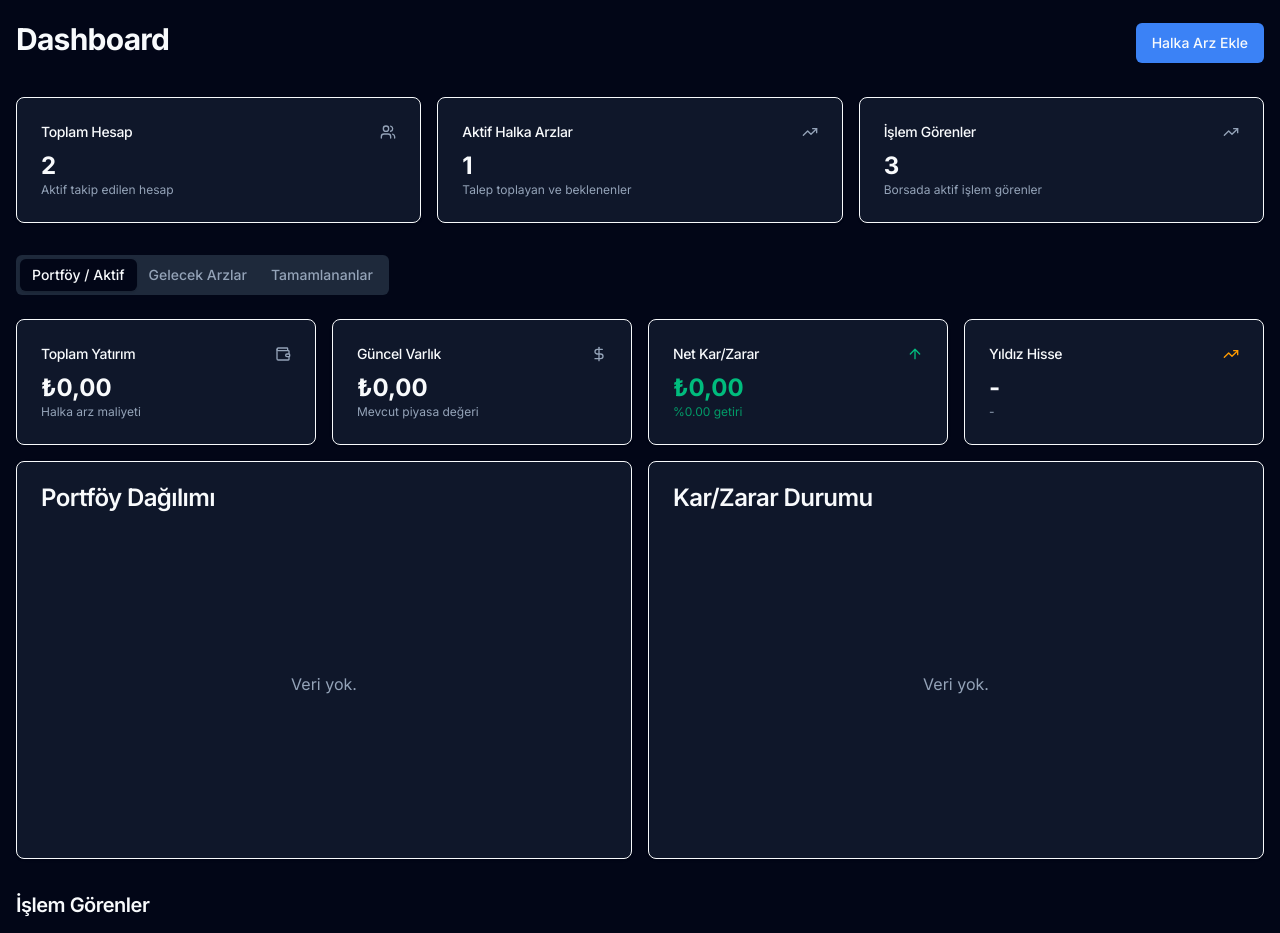
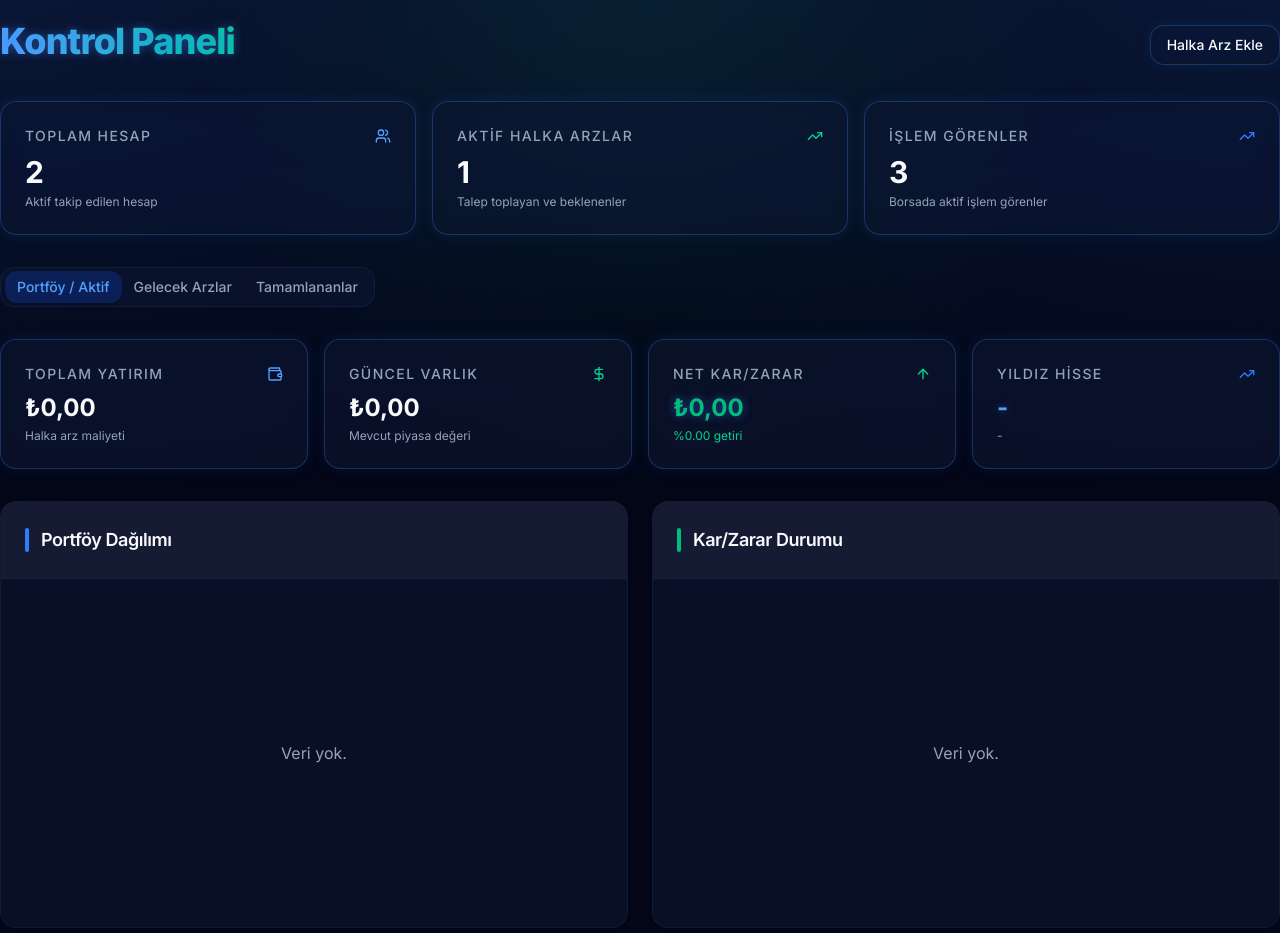
Before and after one commit to IHuseyinACAN/ipo-tracker, a Next.js app: page / in a window 1280 px wide. Shown: the part 60-993 px from the top of the page. Built offline with nearby package versions, Linux system fonts and the light colour scheme.

Commit message:
Design: Futuristic UI makeover with glassmorphism, neon glows, and smooth animations

```diff
--- a/app/globals.css
+++ b/app/globals.css
@@ -4,32 +4,26 @@
 
 :root {
   --background: #020617;
-  /* Slate 950 */
   --foreground: #f8fafc;
-  /* Slate 50 */
-  --card: #0f172a;
-  /* Slate 900 */
+  --card: rgba(15, 23, 42, 0.6);
+  /* Translucent for glassmorphism */
   --card-foreground: #f8fafc;
   --popover: #0f172a;
   --popover-foreground: #f8fafc;
   --primary: #3b82f6;
-  /* Blue 500 - Professional */
   --primary-foreground: #f8fafc;
-  --secondary: #1e293b;
-  /* Slate 800 */
+  --secondary: rgba(30, 41, 59, 0.5);
   --secondary-foreground: #f8fafc;
   --muted: #1e293b;
   --muted-foreground: #94a3b8;
-  /* Slate 400 */
-  --accent: #1e293b;
+  --accent: #3b82f6;
   --accent-foreground: #f8fafc;
   --destructive: #ef4444;
-  /* Red 500 */
   --destructive-foreground: #f8fafc;
-  --border: #1e293b;
-  --input: #1e293b;
+  --border: rgba(59, 130, 246, 0.2);
+  --input: rgba(30, 41, 59, 0.5);
   --ring: #3b82f6;
-  --radius: 0.5rem;
+  --radius: 1rem;
 }
 
 @theme inline {
@@ -52,25 +46,64 @@
   --color-border: var(--border);
   --color-input: var(--input);
   --color-ring: var(--ring);
-  --radius-sm: calc(var(--radius) - 2px);
+  --radius-sm: calc(var(--radius) - 4px);
   --radius-md: calc(var(--radius) - 2px);
   --radius-lg: var(--radius);
   --container-center: true;
-  /* Tailwind 4 container center */
 }
 
-/* Custom container utility if needed, but Tailwind 'container' class usually handles it with mx-auto if configured or added */
-.container {
-  margin-left: auto;
-  margin-right: auto;
-  max-width: 1280px;
-  /* Optional max-width */
-  padding-left: 1rem;
-  padding-right: 1rem;
+.glass {
+  background: rgba(15, 23, 42, 0.6);
+  backdrop-filter: blur(12px) saturate(180%);
+  -webkit-backdrop-filter: blur(12px) saturate(180%);
+  border: 1px solid rgba(59, 130, 246, 0.1);
+}
+
+.neon-border {
+  border: 1px solid rgba(59, 130, 246, 0.3);
+  box-shadow: 0 0 15px rgba(59, 130, 246, 0.1);
+}
+
+.neon-text {
+  text-shadow: 0 0 10px rgba(59, 130, 246, 0.5);
+}
+
+.mesh-background {
+  position: fixed;
+  top: 0;
+  left: 0;
+  width: 100%;
+  height: 100%;
+  z-index: -1;
+  background-color: #020617;
+  background-image:
+    radial-gradient(at 0% 0%, rgba(59, 130, 246, 0.15) 0, transparent 50%),
+    radial-gradient(at 50% 0%, rgba(16, 185, 129, 0.1) 0, transparent 50%),
+    radial-gradient(at 100% 0%, rgba(59, 130, 246, 0.15) 0, transparent 50%);
+  overflow: hidden;
 }
 
 body {
   background: var(--background);
   color: var(--foreground);
-  font-family: Arial, Helvetica, sans-serif;
+  font-family: 'Inter', sans-serif;
+  min-height: 100vh;
 }
+
+/* Custom Scrollbar for Futuristic Look */
+::-webkit-scrollbar {
+  width: 8px;
+}
+
+::-webkit-scrollbar-track {
+  background: rgba(15, 23, 42, 1);
+}
+
+::-webkit-scrollbar-thumb {
+  background: rgba(59, 130, 246, 0.3);
+  border-radius: 10px;
+}
+
+::-webkit-scrollbar-thumb:hover {
+  background: rgba(59, 130, 246, 0.5);
+}
--- a/app/layout.tsx
+++ b/app/layout.tsx
@@ -22,10 +22,11 @@ export default function RootLayout({
         <link rel="manifest" href="/manifest.json" />
       </head>
       <body className={inter.className}>
+        <div className="mesh-background" />
         <ClientInitializer />
         <div className="relative flex min-h-screen flex-col">
           <Navbar />
-          <main className="flex-1 container mx-auto py-6">{children}</main>
+          <main className="flex-1 container mx-auto py-6 relative z-10">{children}</main>
         </div>
       </body>
     </html>
--- a/app/page.tsx
+++ b/app/page.tsx
@@ -7,44 +7,53 @@ import { useStore } from '@/store/useStore'
 import { Users, TrendingUp, Calendar } from 'lucide-react'
 import Link from 'next/link'
 import { PortfolioDistribution } from '@/components/charts/PortfolioDistribution'
-import { AccountPerformance } from '@/components/charts/AccountPerformance'
 import { ProfitChart } from '@/components/charts/ProfitChart'
 import { PortfolioSummary } from '@/components/dashboard/PortfolioSummary'
 import { IPOCard } from '@/components/ipo/IPOCard'
 import { Tabs, TabsContent, TabsList, TabsTrigger } from "@/components/ui/tabs"
+import { motion } from 'framer-motion'
+import { IPO, Allocation } from '@/types'
 
-// Basic Badge component since I missed creating it earlier
-function SimpleBadge({ children, className }: { children: React.ReactNode, className?: string }) {
-  return <span className={`inline-flex items-center rounded-full border px-2.5 py-0.5 text-xs font-semibold transition-colors focus:outline-none focus:ring-2 focus:ring-ring focus:ring-offset-2 ${className}`}>{children}</span>
+const container = {
+  hidden: { opacity: 0 },
+  show: {
+    opacity: 1,
+    transition: {
+      staggerChildren: 0.1
+    }
+  }
 }
 
+const item = {
+  hidden: { y: 20, opacity: 0 },
+  show: { y: 0, opacity: 1 }
+}
 
 export default function Home() {
-  const { accounts, ipos, allocations } = useStore() // allocations eklendi
+  const { accounts, ipos, allocations } = useStore()
 
-  const activeIPOs = ipos.filter((ipo) => ipo.status === 'open' || ipo.status === 'upcoming')
-  const openIPOs = ipos.filter((ipo) => ipo.status === 'open')
+  const activeIPOs = ipos.filter((ipo: IPO) => ipo.status === 'open' || ipo.status === 'upcoming')
 
   // Chart Data Preparation
-  const portfolioData = ipos.map(ipo => {
+  const portfolioData = ipos.map((ipo: IPO) => {
     // Sadece 'open' veya 'trading' olanları portföy dağılımında göster
     if (ipo.status === 'closed') return { name: ipo.code, value: 0 }
 
     const totalAllocated = allocations
-      .filter(a => a.ipoId === ipo.id)
-      .reduce((sum, a) => sum + a.allocatedLot, 0)
+      .filter((a: Allocation) => a.ipoId === ipo.id)
+      .reduce((sum: number, a: Allocation) => sum + a.allocatedLot, 0)
 
     return {
       name: ipo.code,
       value: totalAllocated * ipo.price
     }
-  }).filter(item => item.value > 0)
+  }).filter((item: any) => item.value > 0)
 
   // Profit Data Calculation
-  const profitData = ipos.map(ipo => {
+  const profitData = ipos.map((ipo: IPO) => {
     const totalAllocated = allocations
-      .filter(a => a.ipoId === ipo.id)
-      .reduce((sum, a) => sum + a.allocatedLot, 0)
+      .filter((a: Allocation) => a.ipoId === ipo.id)
+      .reduce((sum: number, a: Allocation) => sum + a.allocatedLot, 0)
 
     const cost = totalAllocated * (ipo.initialPrice || ipo.price)
     const currentVal = totalAllocated * (ipo.sellPrice || ipo.price)
@@ -56,131 +65,164 @@ export default function Home() {
       profit: profit,
       percent: percent
     }
-  }).filter(item => item.profit !== 0)
+  }).filter((item: any) => item.profit !== 0)
 
 
   return (
-    <div className="space-y-8">
-      <div className="flex items-center justify-between space-y-2">
-        <h2 className="text-3xl font-bold tracking-tight">Dashboard</h2>
+    <motion.div
+      variants={container}
+      initial="hidden"
+      animate="show"
+      className="space-y-8"
+    >
+      <motion.div variants={item} className="flex items-center justify-between space-y-2">
+        <h2 className="text-4xl font-extrabold tracking-tight neon-text bg-clip-text text-transparent bg-gradient-to-r from-blue-400 to-emerald-400">
+          Kontrol Paneli
+        </h2>
         <div className="flex items-center space-x-2">
           <Link href="/admin">
-            <Button>Halka Arz Ekle</Button>
+            <Button className="glass border-primary/30 hover:bg-primary/20 neon-border">Halka Arz Ekle</Button>
           </Link>
         </div>
-      </div>
+      </motion.div>
 
-      <div className="grid gap-4 md:grid-cols-2 lg:grid-cols-3">
-        <Card>
+      <motion.div variants={item} className="grid gap-4 md:grid-cols-2 lg:grid-cols-3">
+        <Card className="glass neon-border border-none">
           <CardHeader className="flex flex-row items-center justify-between space-y-0 pb-2">
-            <CardTitle className="text-sm font-medium">
+            <CardTitle className="text-sm font-medium uppercase tracking-widest text-muted-foreground">
               Toplam Hesap
             </CardTitle>
-            <Users className="h-4 w-4 text-muted-foreground" />
+            <Users className="h-4 w-4 text-blue-400" />
           </CardHeader>
           <CardContent>
-            <div className="text-2xl font-bold">{accounts.length}</div>
-            <p className="text-xs text-muted-foreground">
+            <div className="text-3xl font-bold">{accounts.length}</div>
+            <p className="text-xs text-muted-foreground mt-1">
               Aktif takip edilen hesap
             </p>
           </CardContent>
         </Card>
-        <Card>
+        <Card className="glass neon-border border-none">
           <CardHeader className="flex flex-row items-center justify-between space-y-0 pb-2">
-            <CardTitle className="text-sm font-medium">
+            <CardTitle className="text-sm font-medium uppercase tracking-widest text-muted-foreground">
               Aktif Halka Arzlar
             </CardTitle>
-            <TrendingUp className="h-4 w-4 text-muted-foreground" />
+            <TrendingUp className="h-4 w-4 text-emerald-400" />
           </CardHeader>
           <CardContent>
-            <div className="text-2xl font-bold">{activeIPOs.length}</div>
-            <p className="text-xs text-muted-foreground">
+            <div className="text-3xl font-bold">{activeIPOs.length}</div>
+            <p className="text-xs text-muted-foreground mt-1">
               Talep toplayan ve beklenenler
             </p>
           </CardContent>
         </Card>
-        <Card>
+        <Card className="glass neon-border border-none">
           <CardHeader className="flex flex-row items-center justify-between space-y-0 pb-2">
-            <CardTitle className="text-sm font-medium">
+            <CardTitle className="text-sm font-medium uppercase tracking-widest text-muted-foreground">
               İşlem Görenler
             </CardTitle>
-            <TrendingUp className="h-4 w-4 text-muted-foreground" />
+            <TrendingUp className="h-4 w-4 text-blue-500" />
           </CardHeader>
           <CardContent>
-            <div className="text-2xl font-bold">{ipos.filter(i => i.status === 'trading').length}</div>
-            <p className="text-xs text-muted-foreground">
+            <div className="text-3xl font-bold">{ipos.filter((i: IPO) => i.status === 'trading').length}</div>
+            <p className="text-xs text-muted-foreground mt-1">
               Borsada aktif işlem görenler
             </p>
           </CardContent>
         </Card>
-      </div>
+      </motion.div>
 
-      <Tabs defaultValue="active" className="space-y-4">
-        <TabsList>
-          <TabsTrigger value="active">Portföy / Aktif</TabsTrigger>
-          <TabsTrigger value="upcoming">Gelecek Arzlar</TabsTrigger>
-          <TabsTrigger value="closed">Tamamlananlar</TabsTrigger>
+      <Tabs defaultValue="active" className="space-y-6">
+        <TabsList className="bg-slate-900/50 border border-border/50 p-1 glass">
+          <TabsTrigger value="active" className="data-[state=active]:bg-blue-600/20 data-[state=active]:text-blue-400">Portföy / Aktif</TabsTrigger>
+          <TabsTrigger value="upcoming" className="data-[state=active]:bg-emerald-600/20 data-[state=active]:text-emerald-400">Gelecek Arzlar</TabsTrigger>
+          <TabsTrigger value="closed" className="data-[state=active]:bg-slate-600/20">Tamamlananlar</TabsTrigger>
         </TabsList>
 
-        <TabsContent value="active" className="space-y-4">
-          {/* KPI Cards */}
+        <TabsContent value="active" className="space-y-8">
+          <motion.div variants={item}>
             <PortfolioSummary />
+          </motion.div>
 
-          {/* Charts Section */}
-          <div className="grid gap-4 md:grid-cols-2">
-            <Card>
-              <CardHeader>
-                <CardTitle>Portföy Dağılımı</CardTitle>
+          <motion.div variants={item} className="grid gap-6 md:grid-cols-2">
+            <Card className="glass border-none overflow-hidden">
+              <CardHeader className="border-b border-border/30 bg-white/5">
+                <CardTitle className="text-lg font-semibold flex items-center">
+                  <div className="w-1 h-6 bg-blue-500 mr-3 rounded-full" />
+                  Portföy Dağılımı
+                </CardTitle>
               </CardHeader>
-              <CardContent>
+              <CardContent className="pt-6">
                 <PortfolioDistribution data={portfolioData} />
               </CardContent>
             </Card>
-            <Card>
-              <CardHeader>
-                <CardTitle>Kar/Zarar Durumu</CardTitle>
+            <Card className="glass border-none overflow-hidden">
+              <CardHeader className="border-b border-border/30 bg-white/5">
+                <CardTitle className="text-lg font-semibold flex items-center">
+                  <div className="w-1 h-6 bg-emerald-500 mr-3 rounded-full" />
+                  Kar/Zarar Durumu
+                </CardTitle>
               </CardHeader>
-              <CardContent>
+              <CardContent className="pt-6">
                 <ProfitChart data={profitData} />
               </CardContent>
             </Card>
-          </div>
+          </motion.div>
 
-          <h3 className="text-xl font-semibold tracking-tight mt-8">İşlem Görenler</h3>
-          <div className="grid gap-4 sm:grid-cols-2 lg:grid-cols-3">
-            {ipos.filter(i => i.status === 'trading' || i.status === 'open').map(ipo => (
-              <IPOCard key={ipo.id} ipo={ipo} />
+          <motion.div variants={item}>
+            <h3 className="text-2xl font-bold tracking-tight mb-4 flex items-center">
+              <TrendingUp className="mr-2 text-blue-400" />
+              İşlem Görenler
+            </h3>
+            <div className="grid gap-6 sm:grid-cols-2 lg:grid-cols-3">
+              {ipos.filter((i: IPO) => i.status === 'trading' || i.status === 'open').map((ipo: IPO) => (
+                <motion.div key={ipo.id} variants={item}>
+                  <IPOCard ipo={ipo} />
+                </motion.div>
               ))}
-            {ipos.filter(i => i.status === 'trading' || i.status === 'open').length === 0 && (
-              <p className="text-muted-foreground">Aktif bir halka arz yok.</p>
+              {ipos.filter((i: IPO) => i.status === 'trading' || i.status === 'open').length === 0 && (
+                <p className="text-muted-foreground p-8 glass rounded-xl text-center col-span-full">Aktif bir halka arz yok.</p>
               )}
             </div>
+          </motion.div>
         </TabsContent>
 
         <TabsContent value="upcoming" className="space-y-4">
-          <h3 className="text-xl font-semibold tracking-tight">Yaklaşan Halka Arzlar</h3>
-          <div className="grid gap-4 sm:grid-cols-2 lg:grid-cols-3">
-            {activeIPOs.filter(i => i.status === 'upcoming').length === 0 && (
-              <p className="text-sm text-muted-foreground col-span-2">Şuan aktif bir halka arz yok.</p>
+          <motion.div variants={item}>
+            <h3 className="text-2xl font-bold tracking-tight mb-4 flex items-center">
+              <Calendar className="mr-2 text-emerald-400" />
+              Yaklaşan Halka Arzlar
+            </h3>
+            <div className="grid gap-6 sm:grid-cols-2 lg:grid-cols-3">
+              {activeIPOs.filter((i: IPO) => i.status === 'upcoming').length === 0 && (
+                <p className="text-muted-foreground p-8 glass rounded-xl text-center col-span-full">Şuan aktif bir halka arz yok.</p>
               )}
-            {activeIPOs.filter(i => i.status === 'upcoming').map((ipo) => (
-              <IPOCard key={ipo.id} ipo={ipo} />
+              {activeIPOs.filter((i: IPO) => i.status === 'upcoming').map((ipo: IPO) => (
+                <motion.div key={ipo.id} variants={item}>
+                  <IPOCard ipo={ipo} />
+                </motion.div>
               ))}
             </div>
+          </motion.div>
         </TabsContent>
 
         <TabsContent value="closed" className="space-y-4">
-          <h3 className="text-xl font-semibold tracking-tight">Tamamlanan / Arşiv</h3>
-          <div className="grid gap-4 sm:grid-cols-2 lg:grid-cols-3">
-            {ipos.filter(i => i.status === 'closed').map((ipo) => (
-              <IPOCard key={ipo.id} ipo={ipo} />
+          <motion.div variants={item}>
+            <h3 className="text-2xl font-bold tracking-tight mb-4 flex items-center text-muted-foreground">
+              Tamamlanan / Arşiv
+            </h3>
+            <div className="grid gap-6 sm:grid-cols-2 lg:grid-cols-3">
+              {ipos.filter((i: IPO) => i.status === 'closed').map((ipo: IPO) => (
+                <motion.div key={ipo.id} variants={item}>
+                  <IPOCard ipo={ipo} />
+                </motion.div>
               ))}
-            {ipos.filter(i => i.status === 'closed').length === 0 && (
-              <p className="text-sm text-muted-foreground col-span-2">Henüz tamamlanmış bir arz yok.</p>
+              {ipos.filter((i: IPO) => i.status === 'closed').length === 0 && (
+                <p className="text-muted-foreground p-8 glass rounded-xl text-center col-span-full">Henüz tamamlanmış bir arz yok.</p>
               )}
             </div>
+          </motion.div>
         </TabsContent>
       </Tabs>
-    </div>
+    </motion.div>
   )
 }
--- a/components/dashboard/PortfolioSummary.tsx
+++ b/components/dashboard/PortfolioSummary.tsx
@@ -39,60 +39,60 @@ export function PortfolioSummary() {
 
     return (
         <div className="grid gap-4 md:grid-cols-2 lg:grid-cols-4">
-            <Card>
+            <Card className="glass neon-border border-none">
                 <CardHeader className="flex flex-row items-center justify-between space-y-0 pb-2">
-                    <CardTitle className="text-sm font-medium">
+                    <CardTitle className="text-sm font-medium uppercase tracking-widest text-muted-foreground">
                         Toplam Yatırım
                     </CardTitle>
-                    <Wallet className="h-4 w-4 text-muted-foreground" />
+                    <Wallet className="h-4 w-4 text-blue-400" />
                 </CardHeader>
                 <CardContent>
                     <div className="text-2xl font-bold">{totalInvestment.toLocaleString('tr-TR', { style: 'currency', currency: 'TRY' })}</div>
-                    <p className="text-xs text-muted-foreground">
+                    <p className="text-xs text-muted-foreground mt-1">
                         Halka arz maliyeti
                     </p>
                 </CardContent>
             </Card>
-            <Card>
+            <Card className="glass neon-border border-none">
                 <CardHeader className="flex flex-row items-center justify-between space-y-0 pb-2">
-                    <CardTitle className="text-sm font-medium">
+                    <CardTitle className="text-sm font-medium uppercase tracking-widest text-muted-foreground">
                         Güncel Varlık
                     </CardTitle>
-                    <DollarSign className="h-4 w-4 text-muted-foreground" />
+                    <DollarSign className="h-4 w-4 text-emerald-400" />
                 </CardHeader>
                 <CardContent>
                     <div className="text-2xl font-bold">{currentValue.toLocaleString('tr-TR', { style: 'currency', currency: 'TRY' })}</div>
-                    <p className="text-xs text-muted-foreground">
+                    <p className="text-xs text-muted-foreground mt-1">
                         Mevcut piyasa değeri
                     </p>
                 </CardContent>
             </Card>
-            <Card>
+            <Card className="glass neon-border border-none">
                 <CardHeader className="flex flex-row items-center justify-between space-y-0 pb-2">
-                    <CardTitle className="text-sm font-medium">
+                    <CardTitle className="text-sm font-medium uppercase tracking-widest text-muted-foreground">
                         Net Kar/Zarar
                     </CardTitle>
-                    {isProfit ? <ArrowUp className="h-4 w-4 text-emerald-500" /> : <ArrowDown className="h-4 w-4 text-red-500" />}
+                    {isProfit ? <ArrowUp className="h-4 w-4 text-emerald-400" /> : <ArrowDown className="h-4 w-4 text-red-500" />}
                 </CardHeader>
                 <CardContent>
-                    <div className={`text-2xl font-bold ${isProfit ? 'text-emerald-500' : 'text-red-500'}`}>
+                    <div className={`text-2xl font-bold ${isProfit ? 'text-emerald-500 neon-text' : 'text-red-500'}`}>
                         {netProfit.toLocaleString('tr-TR', { style: 'currency', currency: 'TRY' })}
                     </div>
-                    <p className={`text-xs ${isProfit ? 'text-emerald-600' : 'text-red-600'}`}>
+                    <p className={`text-xs ${isProfit ? 'text-emerald-400' : 'text-red-400'} mt-1`}>
                         %{profitPercent.toFixed(2)} getiri
                     </p>
                 </CardContent>
             </Card>
-            <Card>
+            <Card className="glass neon-border border-none">
                 <CardHeader className="flex flex-row items-center justify-between space-y-0 pb-2">
-                    <CardTitle className="text-sm font-medium">
+                    <CardTitle className="text-sm font-medium uppercase tracking-widest text-muted-foreground">
                         Yıldız Hisse
                     </CardTitle>
-                    <TrendingUp className="h-4 w-4 text-amber-500" />
+                    <TrendingUp className="h-4 w-4 text-blue-500" />
                 </CardHeader>
                 <CardContent>
-                    <div className="text-2xl font-bold">{bestPerformer.code}</div>
-                    <p className="text-xs text-muted-foreground">
+                    <div className="text-2xl font-bold neon-text text-blue-400">{bestPerformer.code}</div>
+                    <p className="text-xs text-muted-foreground mt-1">
                         {bestPerformer.profitPercent > -Infinity ? `%${bestPerformer.profitPercent.toFixed(2)} artış` : '-'}
                     </p>
                 </CardContent>
--- a/package.json
+++ b/package.json
@@ -16,6 +16,7 @@
     "@radix-ui/react-tabs": "^1.1.13",
     "class-variance-authority": "^0.7.1",
     "clsx": "^2.1.1",
+    "framer-motion": "^12.34.2",
     "lucide-react": "^0.564.0",
     "next": "16.1.6",
     "react": "19.2.3",
```
Also changed, not shown: components/ipo/IPOCard.tsx (+16 -9 lines), 1 other file (tests, documents, lock files or other folders). Lines whose indentation alone changed are shown as unchanged.
